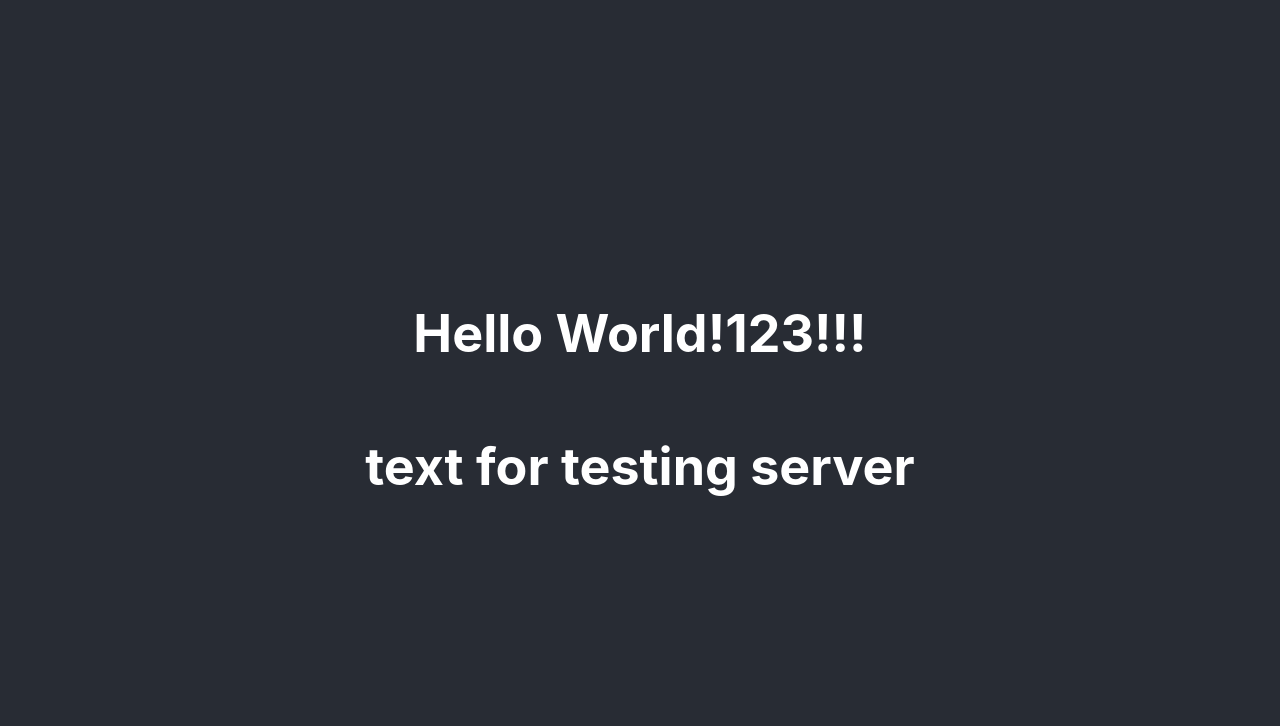
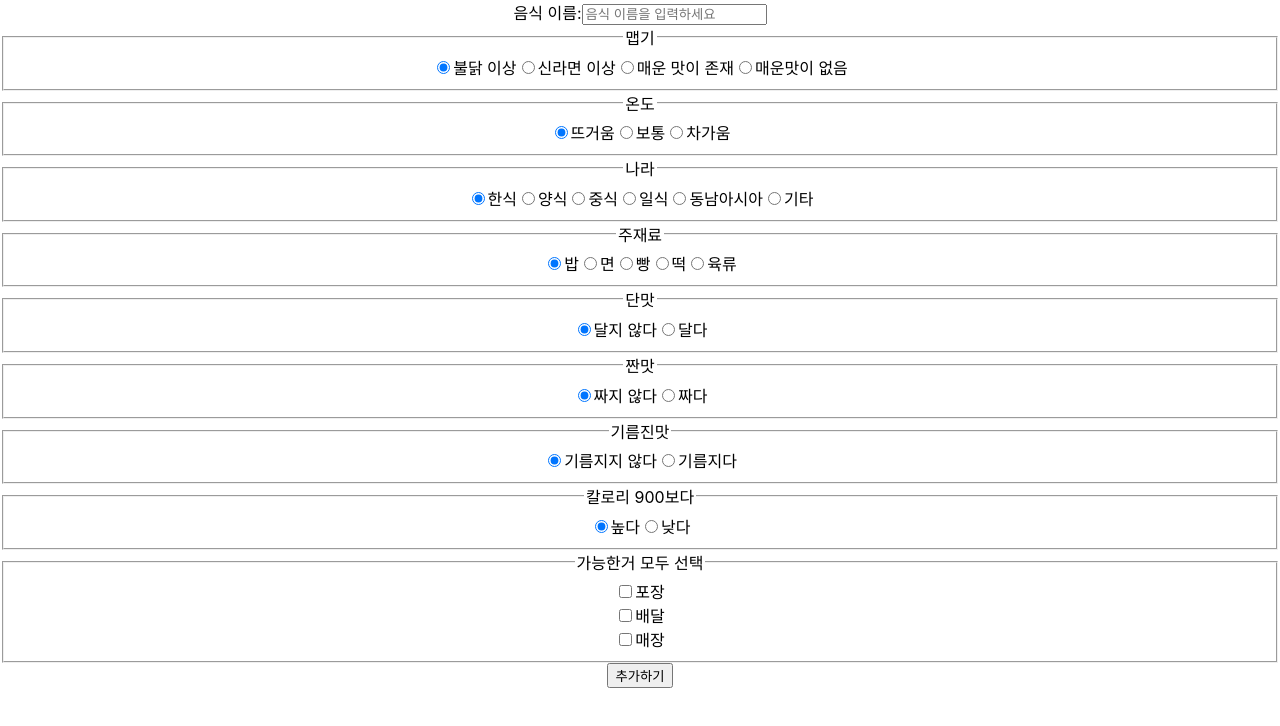
Before and after one commit to jjoonleo/food, a React (Create React App) app in the folder client/: page /addFood/1 in a window 1280 px wide. Shown: the top 726 px of the page. Built offline with nearby package versions, Linux system fonts and the light colour scheme; no server answers.

Commit message:
create AddFood page

```diff
--- /dev/null
+++ b/client/src/components/FoodList.js
@@ -0,0 +1,21 @@
+import React from 'react';
+import { useNavigate } from 'react-router-dom';
+
+const FoodList = ({foods}) => {
+    const length = foods.length;
+
+    return(
+        <div>
+            {(()=>{
+                const options=[];
+                for(let i = 0; i < length; i++){
+                    console.log(i);
+                    options.push(<div>{foods[i].name}</div>);
+                }
+                return options;
+            })()}
+        </div>
+    );
+}
+
+export default FoodList;
--- a/client/src/routes/AddFood.js
+++ b/client/src/routes/AddFood.js
@@ -3,81 +3,91 @@ import { useParams } from "react-router-dom";
 import React, { useEffect, useState }  from 'react';
 import RestaurantList from '../components/RestaurantList';
 import errorCode from '../constants/errorCode';
+import FoodList from '../components/FoodList';
 
 const AddFood = () => {
     const {restaurant} = useParams();
-    console.log(restaurant);
-    // const [restaurantNameText, setRestaurantNameText] = useState("");
-    // const [Error, setError] = useState(null);
-    // const [restaurants, setRestaurants] = useState([]);
-
-    // const getRestaurants = async () => {
-    //     try {
-    //         console.log("gettin restaurants");
-    //         let result = await axios.get(
-    //             "/api/restaurant/all",
-    //             { withCredentials: true }
-    //         );
-
-    //         result = result.data.result;
-    //         console.log([...result]);
-    //         setRestaurants([...result]);
+    let spicyOptions = ["불닭 이상", "신라면 이상", "매운 맛이 존재", "매운맛이 없음"];
+    let temperatureOptions = ["뜨거움", "보통", "차가움"];
+    let countryOptions = ["한식", "양식", "중식", "일식", "동남아시아", "기타"];
+    let ingreOptions = ["밥", "면", "빵", "떡", "육류"];
+    let sweetOptions = ["달지 않다", "달다"];
+    let saltyOptions = ["짜지 않다", "짜다"];
+    let greasyOptions = ["기름지지 않다", "기름지다"];
+    let calOptions = ["높다", "낮다"];
 
 
-    //     } catch (error) {
-    //         console.log(error);
-    //         setError("식당 목록을 불러오는데 실패했습니다.");
-    //     }
-    // }
+    let food = {};
+    food["togo"] = false;
+    food["store"] = false;
+    food["delivery"] = false;
+    const [foods, setFoods] = useState([]);
 
-    // const validate = () => {
-    //     if(restaurantNameText === ""){
-    //         return false;
-    //     }
-    //     return true;
-    // }
+    const getFoods = async () => {
+        try {
+            console.log(`gettin foods ${restaurant}`);
+            let result = await axios.get(
+                `/api/food?restaurant=${restaurant}`,
+                { withCredentials: true }
+            );
 
-    // const handleSubmit = async (event) => {
-    //     if(!validate()){
-    //         setError("이름을 입력해 주세요.");
-    //         return;
-    //     }
-    //     try {
-    //         let result = await axios.post(
-    //             "api/restaurant",
-    //             {
-    //                 name: restaurantNameText,
-    //             },
-    //             { withCredentials: true }
-    //         )
-    //         console.log(result);
-    //         if(result.status === 201){
-    //             setRestaurantNameText("");
-    //             setError("");
-    //             getRestaurants();
-    //             alert("입력을 성공했습니다.");
-    //         }
-    //     } catch (error) {
-    //         let response = error.response;
-    //         let err = error.response.data.error;
-    //         if(response.status === 405){
-    //             if(err.code === errorCode.MongoServerError){
-    //                 setError("중복된 이름입니다. 다른 이름을 입력하세요.");
-    //             }
-    //         }else if(response.status === 400){
-    //             if(err.code === errorCode.ValidationError){
-    //                 setError("이름을 입력해 주세요.");
-    //             }
-    //         }else{
-    //             setError("알 수 없는 에러가 발생했습니다.")
-    //         }
-    //     }
+            result = result.data.result;
+            console.log([...result]);
+            setFoods([...result]);
 
-    // }
 
-    // useEffect(()=>{
-    //     getRestaurants();
-    // },[]);
+        } catch (error) {
+            console.log(error);
+            alert("음식 목록을 불러오는데 실패했습니다.");
+        }
+    }
+
+
+    const handleSubmit = async (e) => {
+        e.preventDefault();
+        if(e.target.name.value === ""){
+            alert("음식 이름을 입력하세요.");
+            return;
+        }
+        for(let i = 0; i < radioDataList.length; i++){
+            food[radioDataList[i][1]] = Number(e.target[radioDataList[i][1]].value);
+        }
+        food.name = e.target.name.value;
+        food.restaurant = restaurant;
+
+        console.log(food);
+        try {
+            let result = await axios.post(
+                `/api/food`,
+                food,
+                { withCredentials: true }
+            )
+            console.log(result);
+            if(result.status === 201){
+                getFoods();
+                alert("입력을 성공했습니다.");
+            }
+        } catch (error) {
+            let response = error.response;
+            let err = error.response.data.error;
+            if(response.status === 405){
+                if(err.code === errorCode.MongoServerError){
+                    alert("중복된 이름입니다. 다른 이름을 입력하세요.");
+                }
+            }else if(response.status === 400){
+                if(err.code === errorCode.ValidationError){
+                    alert("이름을 입력해 주세요.");
+                }
+            }else{
+                alert("알 수 없는 에러가 발생했습니다.")
+            }
+        }
+
+    }
+
+    useEffect(()=>{
+        getFoods();
+    },[]);
 
     // return(
     //     <div className="App">
@@ -87,12 +97,70 @@ const AddFood = () => {
     //         {restaurants?<RestaurantList restaurants={restaurants}/>:null}
     //     </div>
     // );
+
+    const radios = (title, name, choices)=>{
+
+        const options=[];
+        options.push(<input type="radio" id={`${name}Choice0`} name={name} value={0} defaultChecked/>);
+        options.push(<label htmlFor="contactChoice1">{choices[0]}</label>);
+        for(let i = 1; i < choices.length; i++){
+            options.push(<input type="radio" id={`${name}Choice${i}`} name={name} value={i} />);
+            options.push(<label htmlFor="contactChoice1">{choices[i]}</label>);
+        }
+
+        return(
+            <fieldset>
+                <legend>{title}</legend>
+                {options}
+            </fieldset>
+        );
+    }
+
+    let radioDataList =
+    [["맵기","spicy", spicyOptions],
+    ["온도","temperature", temperatureOptions],
+    ["나라", "country", countryOptions],
+    ["주재료", "main_ingredient", ingreOptions],
+    ["단맛", "isSweet", sweetOptions],
+    ["짠맛", "isSalty", saltyOptions],
+    ["기름진맛", "isGreasy", greasyOptions],
+    ["칼로리 900보다", "cal", calOptions]];
+
     return(
         <div className="App">
-            <header className="App-header">
-                <h1>Hello World!123!!!</h1>
-                <h1>text for testing server</h1>
-            </header>
+            <form onSubmit={(e)=>handleSubmit(e)}>
+                <label htmlFor="">음식 이름:</label>
+                <input type="text" name="name" placeholder='음식 이름을 입력하세요'/>
+
+                {(()=>{
+                    const options=[];
+                    for(let i = 0; i < radioDataList.length; i++){
+                        options.push(radios(radioDataList[i][0], radioDataList[i][1], radioDataList[i][2]));
+                    }
+                    return options;
+                })()}
+
+                <fieldset>
+                    <legend>가능한거 모두 선택</legend>
+
+                    <div>
+                        <input type="checkbox" id="togo" name="togo" onChange={(event)=>{food.togo = event.currentTarget.checked;}}/>
+                        <label htmlFor="scales">포장</label>
+                    </div>
+
+                    <div>
+                        <input type="checkbox" id="delivery" name="delivery" onChange={(event)=>{food.delivery = event.currentTarget.checked;}}/>
+                        <label htmlFor="horns">배달</label>
+                    </div>
+
+                    <div>
+                        <input type="checkbox" id="store" name="store" onChange={(event)=>{food.store = event.currentTarget.checked;}}/>
+                        <label htmlFor="horns">매장</label>
+                    </div>
+                </fieldset>
+                <input type="submit" value="추가하기"/>
+            </form>
+            {foods?<FoodList foods={foods}/>:null}
         </div>
     );
 }
```
